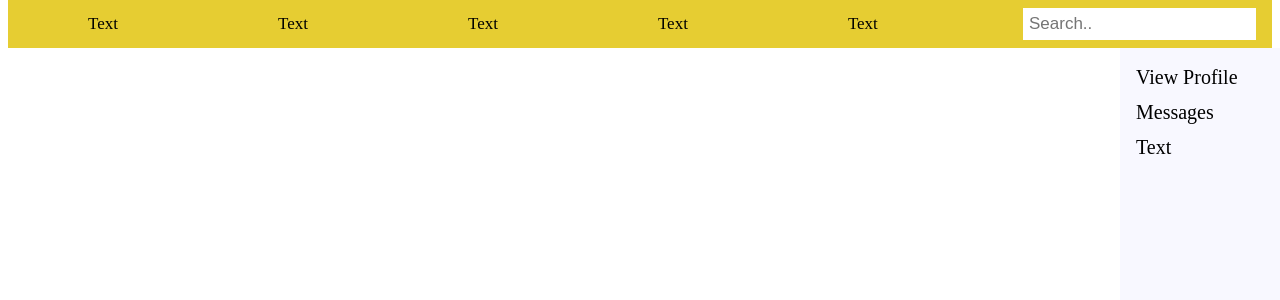
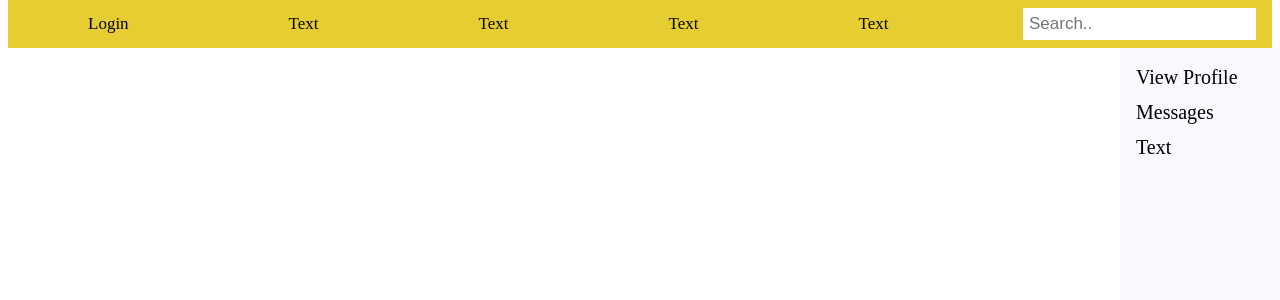
Before and after one commit to khenadug/crafts_project, a Django app: page / in a window 1280 px wide. Shown: the part 38-338 px from the top of the page. Run offline with Django 3.2, Linux system fonts and the light colour scheme.

Commit message:
added in the link from home to login page

```diff
--- a/templates/crafts/home.html
+++ b/templates/crafts/home.html
@@ -15,7 +15,7 @@
 
 <div class="menubar">
 
-    <a href="">Text</a>
+    <a href="login">Login</a>
     <a href="">Text</a>
     <a href="">Text</a>
     <a href="">Text</a>
```
